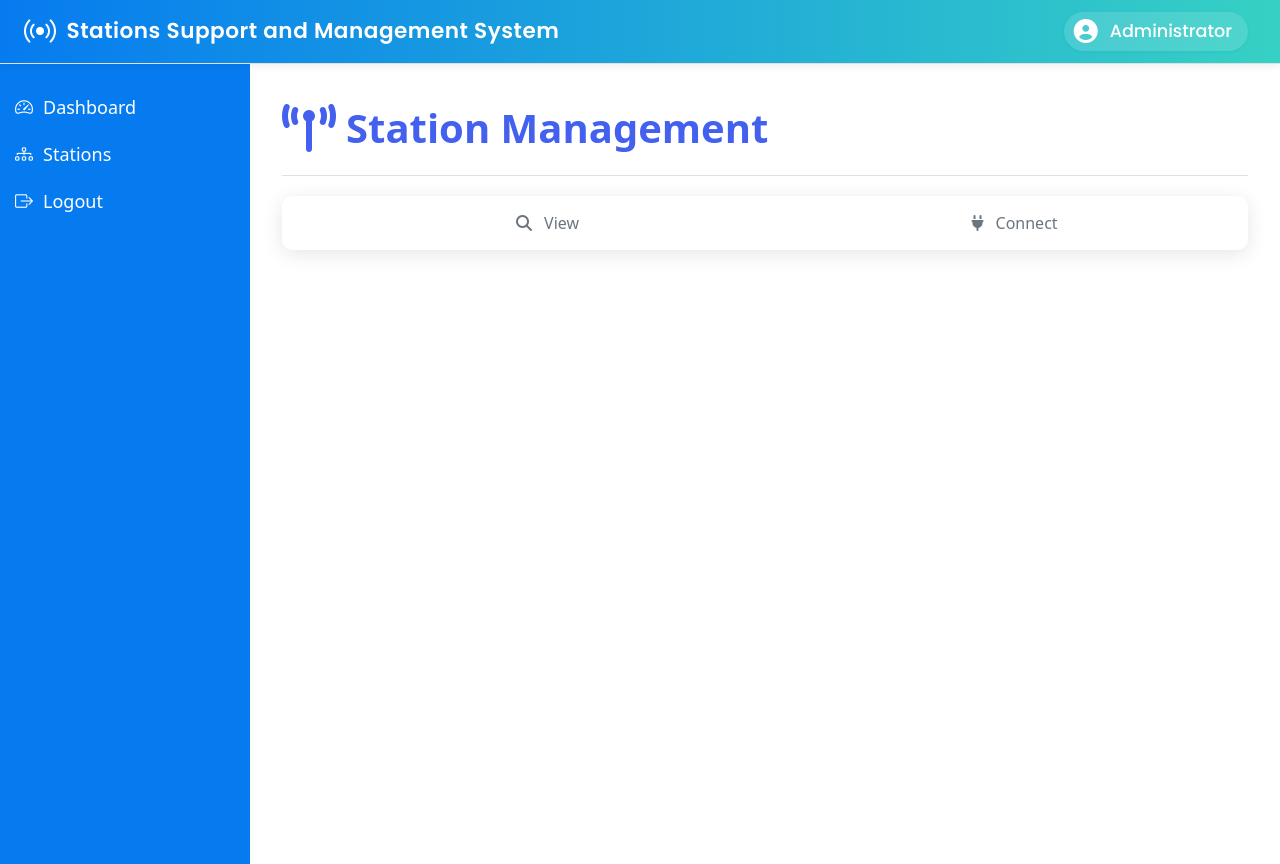
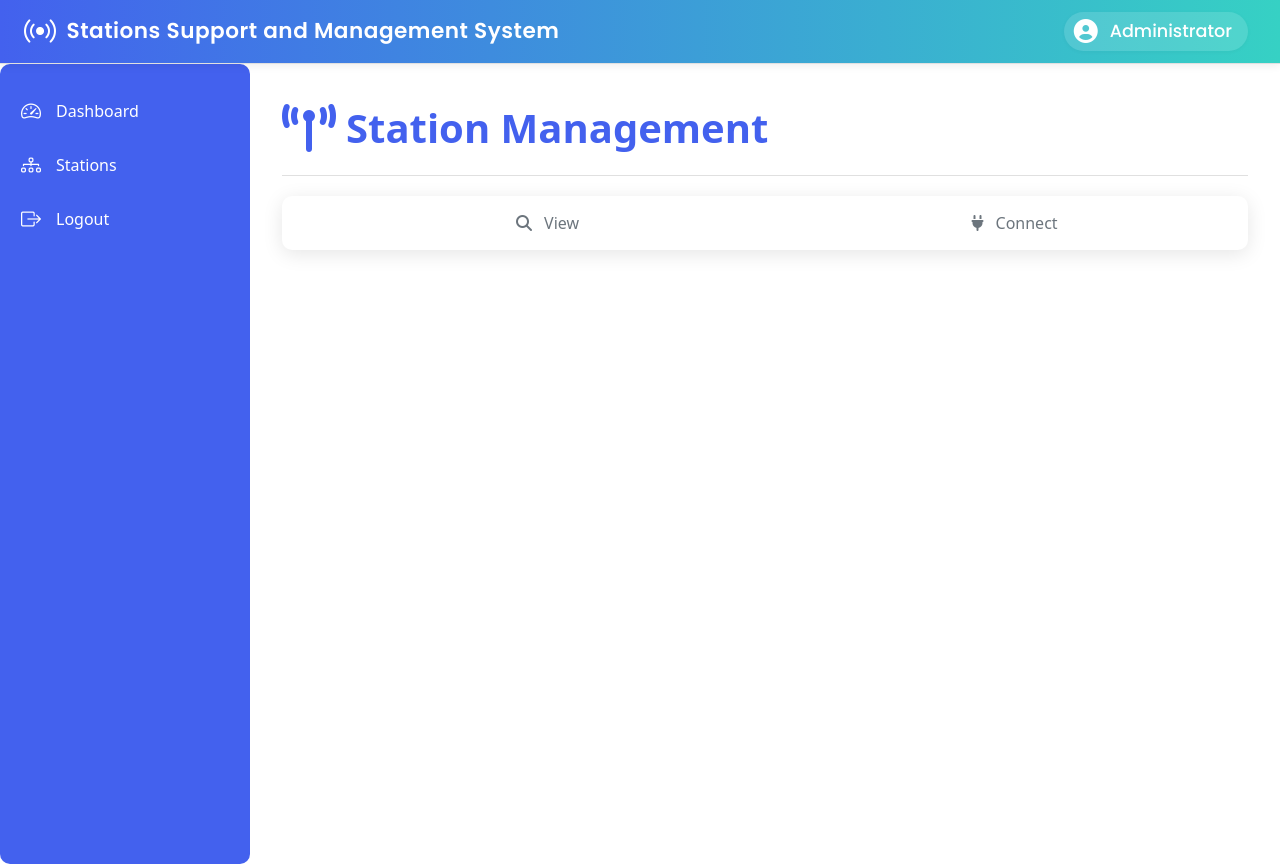
Before and after one commit to dickdeus/SSMS, a Flask app: page /stations in a window 1280 px wide. Run offline with Flask 3, Linux system fonts and the light colour scheme; the visitor is signed in with stand-in values (Sample User, id 1); data that the repository does not hold is empty; parts of the project's set-up code (start-up, migrations or seed data) failed here and were passed over.

Commit message:
Changed view station pane

```diff
--- a/templates/base.html
+++ b/templates/base.html
@@ -22,7 +22,7 @@
       left: 0;
       width: 100vw;
       height: 64px;
-      background: linear-gradient(90deg, #067bf0 0%, #36d1c4 100%);
+      background: linear-gradient(90deg, var(--primary-color) 0%, #36d1c4 100%);
       color: #fff;
       display: flex;
       align-items: center;
@@ -55,30 +55,59 @@
       font-size: 1.5rem;
       margin-right: 4px;
     }
-    .sidebar {
-      height: 100vh;
-      width: 250px;
+
+    .sidepane {
+      width: 250px;             /* fixed width */
+      background: var(--primary-color);
+      height: 100vh;            /* full height */
       position: fixed;
-      top: 64px; /* Height of header */
+      top: 64px;                /* below header */
       left: 0;
-      background-color: #067bf0;
+      display: flex;
+      flex-direction: column;
+      border-radius: 10px;
       padding-top: 20px;
-      transition: all 0.3s;
-      overflow-y: auto;
     }
-    .sidebar a {
-      padding: 10px 15px;
-      text-decoration: none;
-      font-size: 18px;
-      color: white;
+
+    /* Sidebar links */
+    .sidepane a {
       display: flex;
       align-items: center;
       gap: 10px;
+      color: white;
+      padding: 12px 16px;
+      text-decoration: none;
+      font-size: 16px;
+      transition: background 0.3s ease, color 0.3s ease;
     }
-    .sidebar a:hover {
-      background-color: #b2d7fc;
+
+    /* Hover effect */
+    .sidepane a:hover {
+      background: var(--secondary-color);
+      color: #fff;
     }
-    .content {
+
+    /* Icons always visible */
+    .sidepane a i {
+      font-size: 20px;
+      min-width: 30px;
+      text-align: center;
+    }
+
+    /* Active state */
+    .sidepane a.active {
+      background: var(--secondary-color);  /* highlight */
+      color: #fff;
+    }
+
+    .sidepane a.active span {
+      opacity: 1;
+      visibility: visible;
+    }
+
+
+
+   .content {
       margin-left: 250px;
       margin-top: 64px; /* Height of header */
       padding: 20px;
@@ -100,15 +129,26 @@
     </div>
   </header>
 
-  <div class="sidebar">
-    <a href="{{ url_for('dashboard') }}"><i class="bi bi-speedometer2"></i> Dashboard</a>
-    <a href="{{ url_for('view_stations') }}"><i class="bi bi-diagram-3"></i> Stations</a>
+  <div class="sidepane">
+    <a href="{{ url_for('dashboard') }}">
+      <i class="bi bi-speedometer2"></i><span>Dashboard</span>
+    </a>
+    <a href="{{ url_for('view_stations') }}">
+      <i class="bi bi-diagram-3"></i><span>Stations</span>
+    </a>
     {% if session.get('role') == 'Admin' %}
-    <a href="{{ url_for('manage_users') }}"><i class="bi bi-people"></i> Users</a>
-    <a href="{{ url_for('datasetup') }}"><i class="bi bi-gear"></i> Data Setup</a>
+    <a href="{{ url_for('manage_users') }}">
+      <i class="bi bi-people"></i><span>Users</span>
+    </a>
+    <a href="{{ url_for('datasetup') }}">
+      <i class="bi bi-gear"></i><span>Data Setup</span>
+    </a>
     {% endif %}
-    <a href="{{ url_for('login') }}"><i class="bi bi-box-arrow-right"></i>Logout</a>
+    <a href="{{ url_for('login') }}">
+      <i class="bi bi-box-arrow-right"></i><span>Logout</span>
+    </a>
   </div>
+
 
   <div class="content">
     {% with messages = get_flashed_messages(with_categories=true) %}
--- a/templates/stations.html
+++ b/templates/stations.html
@@ -228,14 +228,13 @@
                                 <span class="detail-label">Contact:</span>
                                 <span class="detail-value">-</span>
                             </div>
-                            <div id="station-detail-message" style="text-align:center;color:#888;margin-top:1em;">No details available. Select a station to view details.</div>
                         </div>
+
                         <div class="detail-actions">
-                                {% if role == 'admin' %}
-                                    <button class="btn-primary"><i class="fas fa-edit"></i> Edit</button>
-                                    <button class="btn-secondary"><i class="fas fa-chart-line"></i> Statistics</button>
-                                {% endif %}
-                                <button class="btn-connect"><i class="fas fa-plug"></i> Connect</button>
+                                    <button class="btn-primary"><i class="fas fa-plug"></i> Connect</button>
+                                    <button class="btn-exit" onclick="document.querySelector('.detail-card').style.display='none';">
+                                        <i class="fas fa-door-open door-icon"></i> Close
+                                    </button>
                         </div>
                     </div>
                     <div class="station-map">
```
Also changed, not shown: static/css/stations.css (+61 -27 lines).
